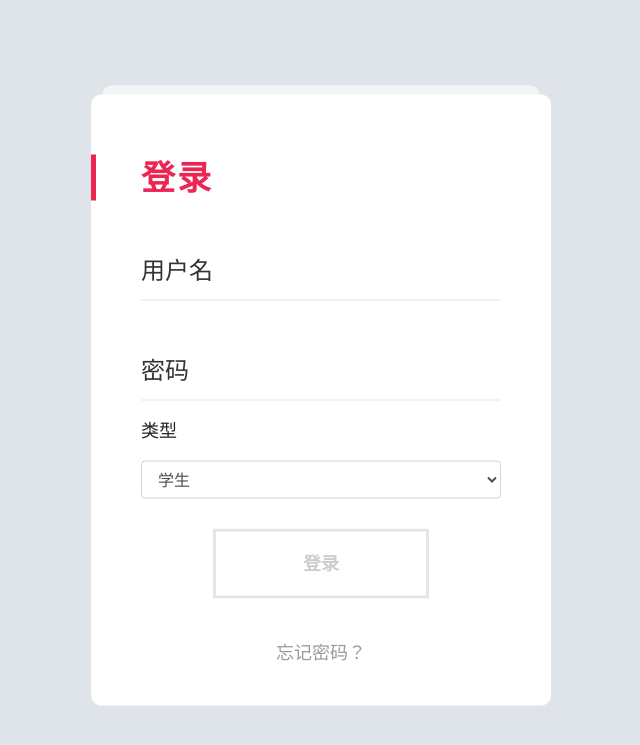
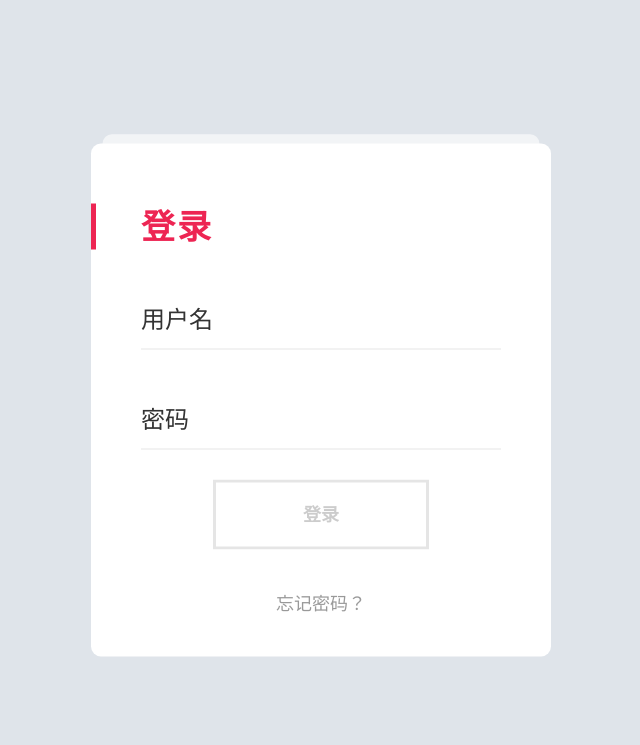
Before and after one commit to JarryK/dtr-system, a Spring Boot app: page /dtr/login in a window 1280 px wide. Shown: the top 745 px of the page, without its empty margins (319-959 px from the left). Run offline with Spring Boot 4, Linux system fonts and the light colour scheme.

Commit message:
去掉类型选择

```diff
--- a/src/main/java/cn/edu/mju/ccce/dtrsystem/bmo/LoginBmoImpl.java
+++ b/src/main/java/cn/edu/mju/ccce/dtrsystem/bmo/LoginBmoImpl.java
@@ -30,7 +30,7 @@ public class LoginBmoImpl implements LoginBmo{
         try{
             Map<String,Object> relMap = loginDao.selectUser(inMap);
             if(relMap.isEmpty()){
-                return G.bmo.returnMap(false,"[0x10001]查询为空！");
+                return G.bmo.returnMap(false,"查询为空！");
             }
             Map<String,Object> returnMap =G.bmo.returnMap(true,"查询成功");
             returnMap.put("msg",relMap);
@@ -38,7 +38,7 @@ public class LoginBmoImpl implements LoginBmo{
 
         }catch (Exception e){
             log.error("查询错误",e);
-            Map<String,Object> returnMap  = G.bmo.returnMap(false,"[0x10002]查询错误");
+            Map<String,Object> returnMap  = G.bmo.returnMap(false,"查询错误");
             return returnMap;
         }
 
--- a/src/main/java/cn/edu/mju/ccce/dtrsystem/controller/LoginController.java
+++ b/src/main/java/cn/edu/mju/ccce/dtrsystem/controller/LoginController.java
@@ -42,13 +42,10 @@ public class LoginController {
         Map<String, Object> returnMap = new HashMap<>();
         String unbr = MapTool.getString(inMap, "uNbr");
         String upass = MapTool.getString(inMap, "uPass");
-        String utype = MapTool.getString(inMap, "uType");
+//        String utype = MapTool.getString(inMap, "uType");
         try {
             unbr.substring(1); // 取1个串，探测非空
             upass.substring(1); // 取1个串，探测非空
-            if (utype.length() <= 0) {
-                utype.substring(1);
-            }
         } catch (Exception e) {
             return G.page.returnMap(false, "输入信息错误！");
         }
@@ -56,7 +53,6 @@ public class LoginController {
             Map<String, Object> userMap = new HashMap<>();
             userMap.put("userNbr", unbr);
             userMap.put("userPass", upass);
-            userMap.put("userType", utype);
             Map<String, Object> relMap = loginBmo.chackLogin(userMap);
             Boolean relMapBoolean = G.bmo.returnMapBool(relMap);
             Map<String, Object> userMsgMap = MapTool.getMap(relMap, "msg");
--- a/src/main/resources/templates/login.html
+++ b/src/main/resources/templates/login.html
@@ -27,14 +27,14 @@
                 <input type="password" name="pass" id="userPass">
                 <span class="spin"></span>
             </div>
-            <div class="inputType">
-                <label>类型</label>
-                <select class="form-control" type="password" name="pass" id="userType">
-                    <option value="1">学生</option>
-                    <option value="2">教师</option>
-                    <option value="3">家长</option>
-                </select>
-            </div>
+<!--            <div class="inputType">-->
+<!--                <label>类型</label>-->
+<!--                <select class="form-control" type="password" name="pass" id="userType">-->
+<!--                    <option value="1">学生</option>-->
+<!--                    <option value="2">教师</option>-->
+<!--                    <option value="3">家长</option>-->
+<!--                </select>-->
+<!--            </div>-->
             <div class="button login">
                 <button id="login-btn">
                     <span>登录</span>
@@ -191,11 +191,11 @@
             login.el("#login-btn").off('click').on('click', function () {
                 var uNbr = $.trim(login.el("#userName").val());
                 var uPass = login.el("#userPass").val();
-                var uType = login.el("#userType").val();
+                // var uType = login.el("#userType").val();
                 $.post("/dtr/user/check", {
                     uNbr: uNbr,
                     uPass: uPass,
-                    uType: uType
+                    // uType: uType
                 }).done(function (response) {
                     if (!App.checker(response)) {
                         return;
```
